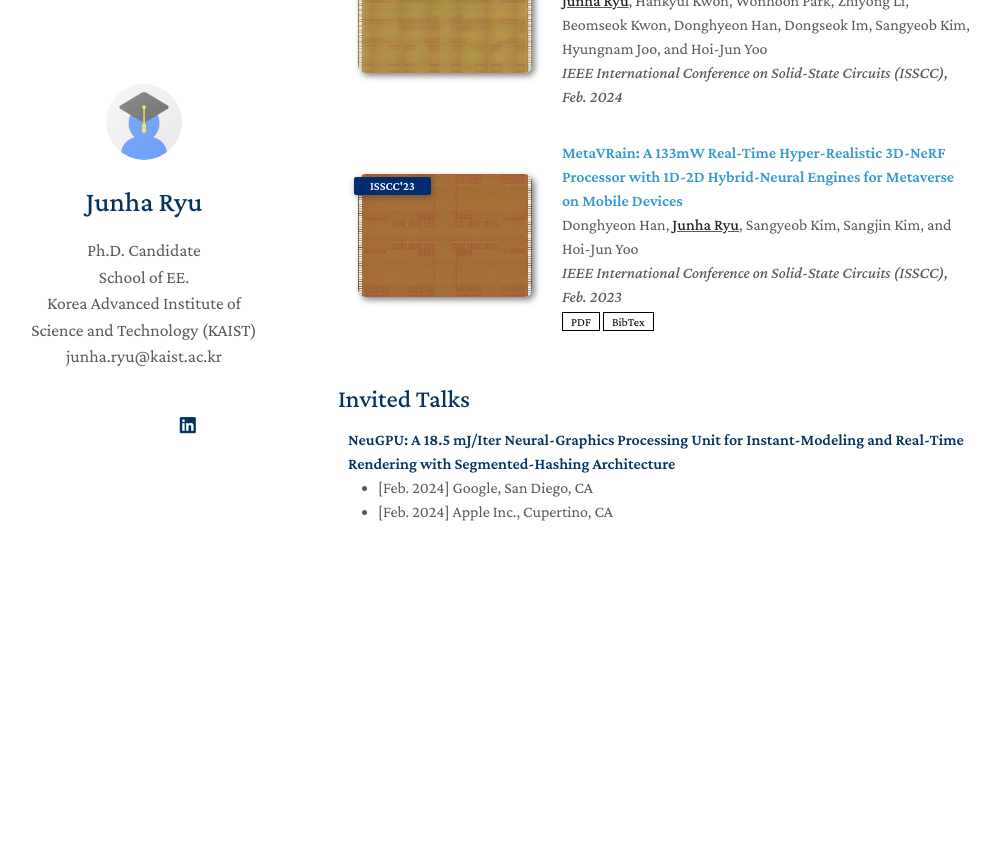
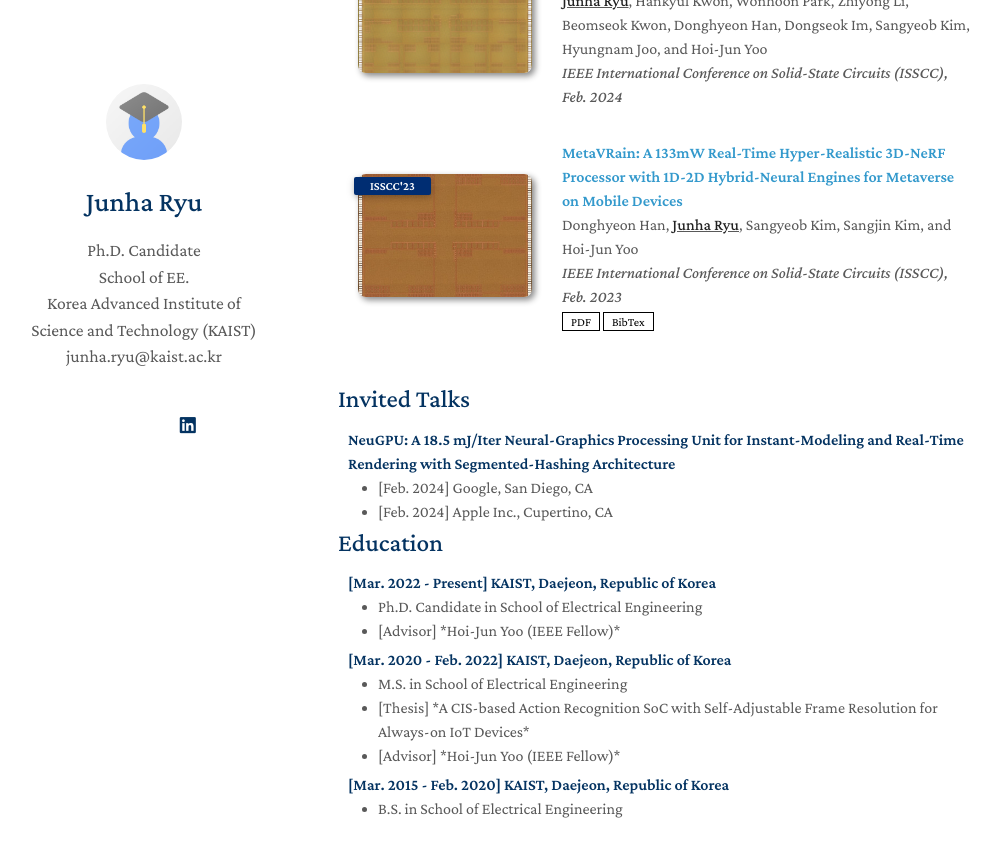
Before and after one commit to junharyu/junharyu.github.io, a Jekyll site: the page built from index.md, in a window 1280 px wide and 900 px high, scrolled down 579 px. Shown: the top 857 px of the window, without its empty margins (132-1132 px from the left). Built offline with Jekyll 4.4.1, drawn with Linux system fonts in a browser that asks for light colours; nearby versions of some CDN libraries; a style sheet for code colours, icons or effects is not loaded; our own code applies the rules of GitHub Pages for plain Markdown files; before the commit the page ends 1182 px from its top, so only the background shows below that.

Commit message:
Update index.md

```diff
--- a/index.md
+++ b/index.md
@@ -8,7 +8,6 @@ I'm a Ph.D. candidate at [Semiconductor System Lab (SSL)](http://ssl.kaist.ac.kr
 I received the B.S. and M.S. degrees from the School of Electrical Engineering at KAIST in 2020 and 2022, respectively.
 
 
-
 ## Research Interests
 My current research interests include energy-efficient System-on-Chip design, especially focused on AI-powered AR/VR and 3D vision systems. Over the past 4 years, I have participated in the design of 3 silicon chips related to artificial intelligence.
 - **Neural Graphics Acceleration:** ISSCC'23, ASSCC'23, ISSCC'24
@@ -17,8 +16,8 @@ My current research interests include energy-efficient System-on-Chip design, es
 - **DNN Accelerator:** JSSC'21, HPCA'23
 
 
-
 {% include_relative _includes/publications.md %}
 
+{% include_relative _includes/invited_talks.md %}
 
-{% include_relative _includes/invited_talks.md %}
+{% include_relative _includes/education.md %}
```
